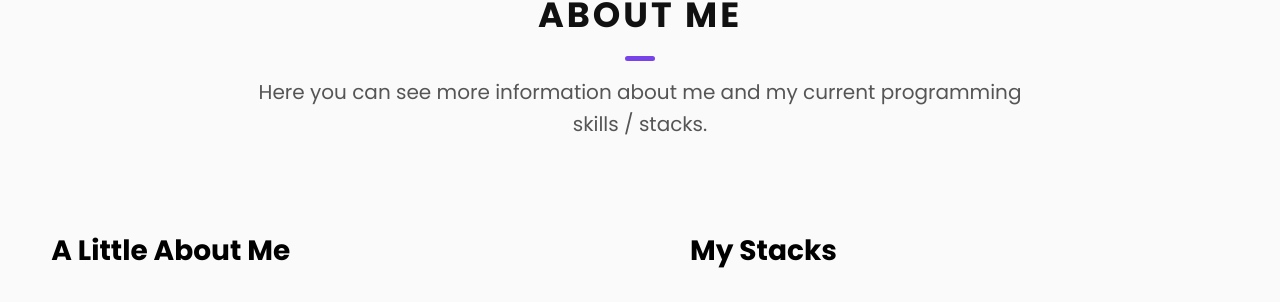
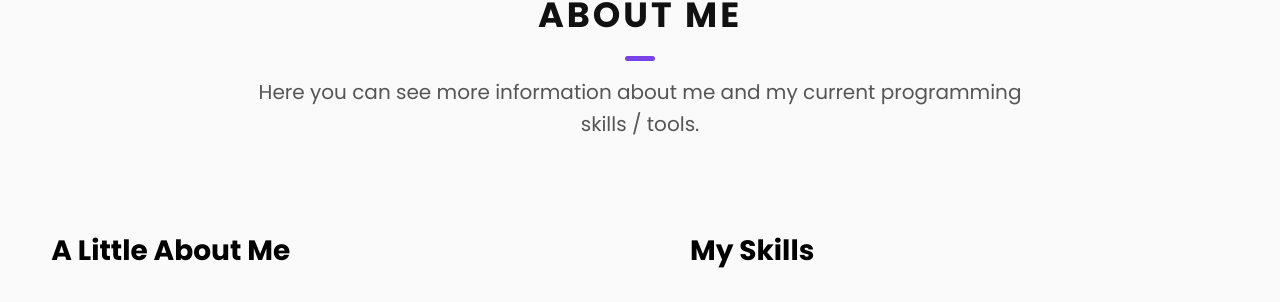
Before and after one commit to Davi-J-Manoel/Portfolio, a React (Vite) app: page / in a window 1280 px wide. Shown: the part 967-1269 px from the top of the page. Built offline with nearby package versions, Linux system fonts and the light colour scheme.

Commit message:
Update About.jsx

```diff
--- a/src/Pages/About/About.jsx
+++ b/src/Pages/About/About.jsx
@@ -15,7 +15,7 @@ export default function About() {
       >
         <h2 className={styles.aboutTitle}>About me</h2>
         <p className={styles.aboutSubtitle}>
-          Here you can see more information about me and my current programming skills / stacks.
+          Here you can see more information about me and my current programming skills / tools.
         </p>
         <div className={styles.aboutContent}>
           <div className={styles.aboutContentContainer}>
@@ -52,7 +52,7 @@ export default function About() {
             </div>
           </div>
           <div className={styles.aboutContentSkills}>
-            <h3 className={styles.aboutContentTitle}> My Stacks </h3>
+            <h3 className={styles.aboutContentTitle}> My Skills </h3>
             <div className={styles.skills}>
               <div
                 className={styles.skill}
```
